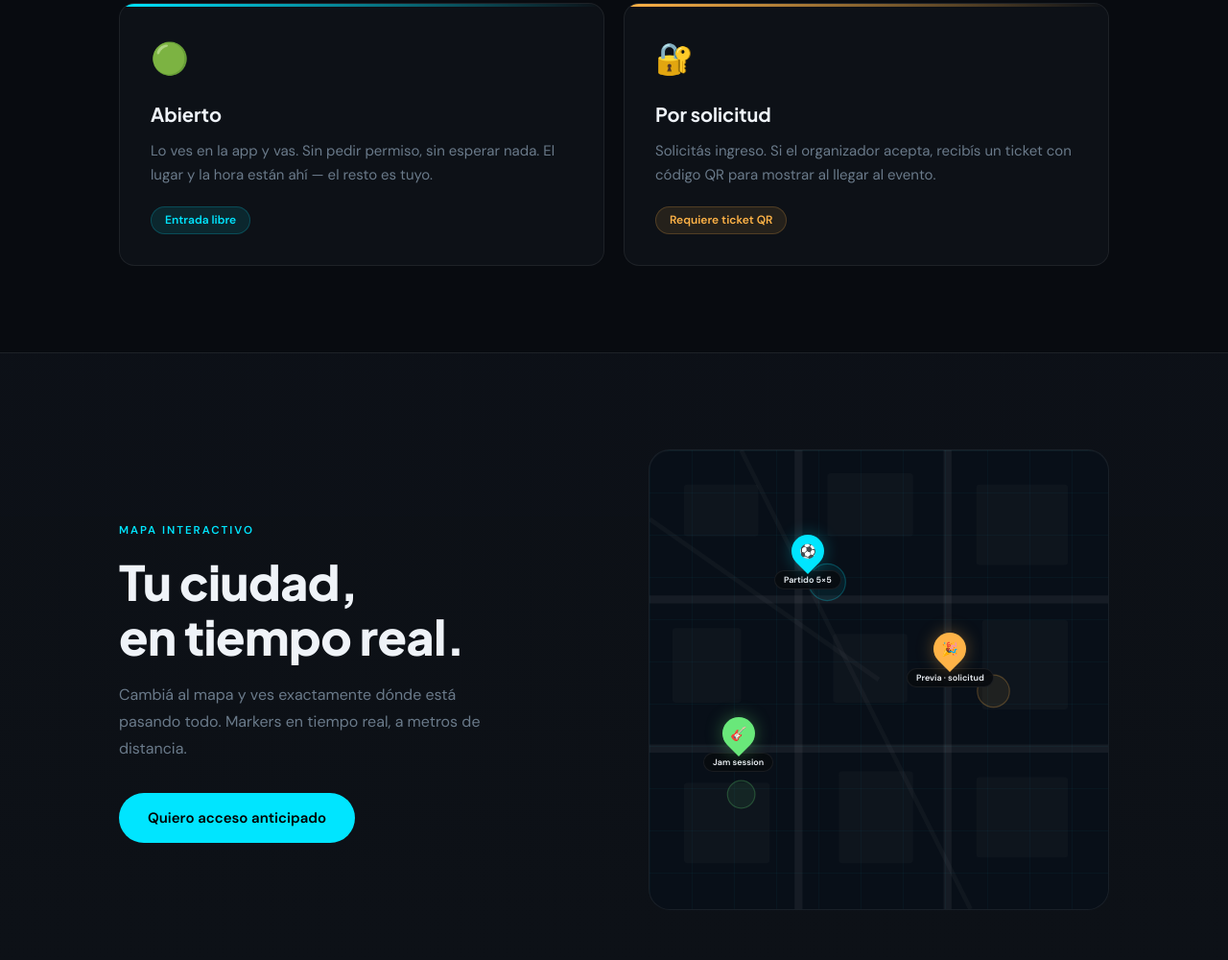
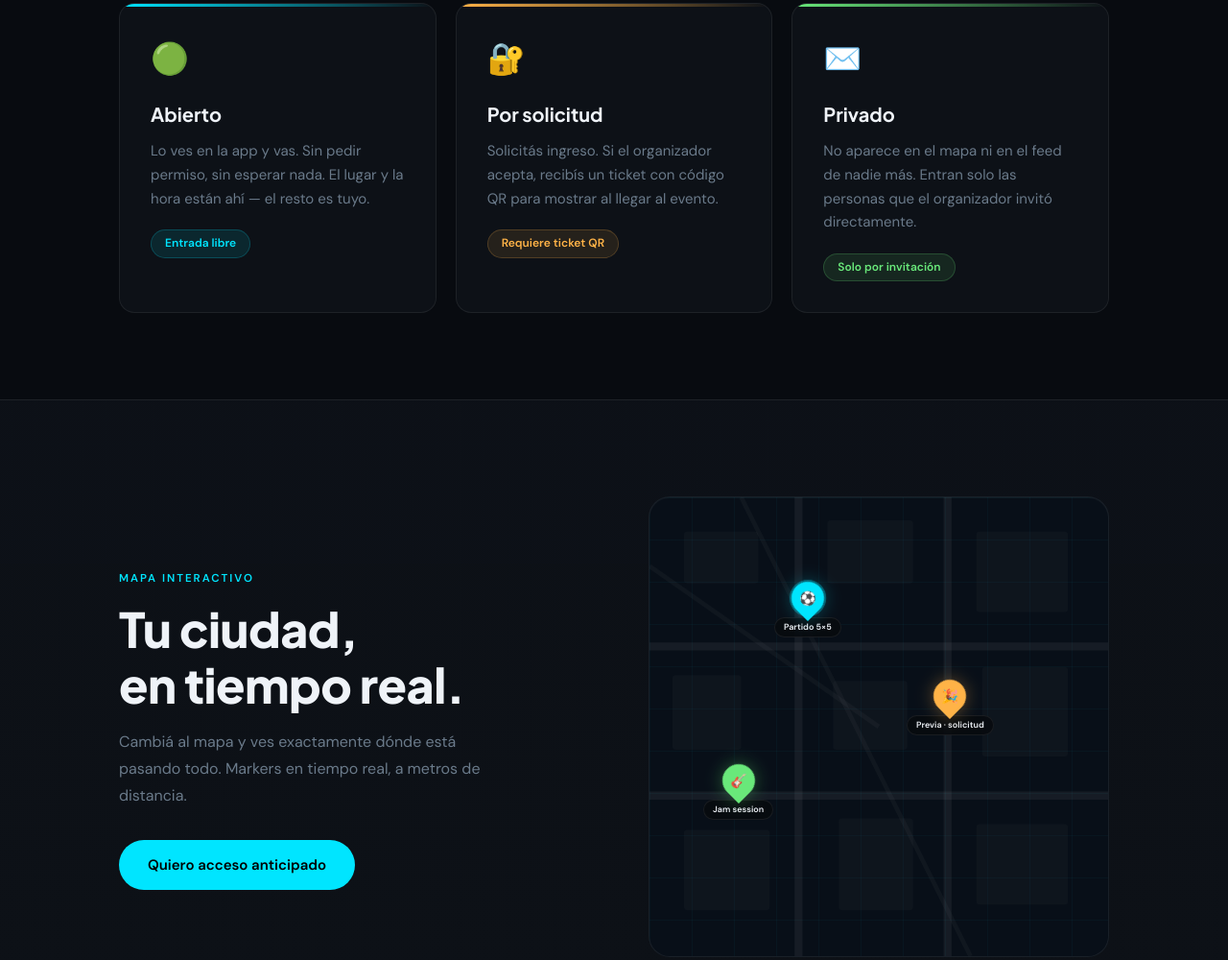
Before and after one commit to NicolasCanut/humans-landing, a plain HTML site: page index.html in a window 1280 px wide. Shown: the part 2330-3330 px from the top of the page at 96% size. Drawn offline with Linux system fonts and the light colour scheme.

Commit message:
Update Humans landing page

```diff
--- a/index.html
+++ b/index.html
@@ -713,10 +713,16 @@
       line-height: 1.65;
     }
 
-    /* TWO TYPES */
+    /* EVENT TYPES */
     .types-grid {
       display: grid;
-      grid-template-columns: 1fr 1fr;
+      /* auto-fit en vez de un fijo 1fr 1fr/1fr 1fr 1fr — mismo patrón que
+         .steps (más arriba): 3 columnas en desktop, se acomoda solo a 2+1
+         en pantallas intermedias según el ancho real disponible, y el
+         media query de mobile de abajo fuerza 1 columna. Así una card
+         nueva (o sacar una) no rompe el layout ni necesita retocar
+         breakpoints a mano. */
+      grid-template-columns: repeat(auto-fit, minmax(240px, 1fr));
       gap: 20px;
     }
 
@@ -742,6 +748,11 @@
       background: rgba(13,17,23,0.98);
     }
 
+    .type-card.priv-type:hover {
+      border-color: rgba(105,232,122,0.25);
+      background: rgba(13,17,23,0.98);
+    }
+
     .type-card::before {
       content:'';
       position:absolute;
@@ -753,6 +764,7 @@
 
     .type-card.open-type::before { background: linear-gradient(90deg, var(--cyan), transparent); }
     .type-card.req-type::before { background: linear-gradient(90deg, #FFB347, transparent); }
+    .type-card.priv-type::before { background: linear-gradient(90deg, #69E87A, transparent); }
 
     .type-icon {
       font-size: 32px;
@@ -791,6 +803,12 @@
       background: rgba(255,179,71,0.1);
       color: #FFB347;
       border: 1px solid rgba(255,179,71,0.2);
+    }
+
+    .priv-type .type-tag {
+      background: rgba(105,232,122,0.1);
+      color: #69E87A;
+      border: 1px solid rgba(105,232,122,0.2);
     }
 
     /* MAP */
@@ -846,7 +864,51 @@
       cursor: pointer;
     }
 
+    /* Antes el halo pulsante era un <circle> de SVG posicionado con
+       cx/cy en el viewBox 400x400 del mapa, mientras el pin es un div
+       HTML posicionado con left/top en px dentro de .map-mock (que es
+       fluido, width:100% + aspect-ratio:1) — dos sistemas de coordenadas
+       distintos sincronizados "a mano" con números aproximados, así que
+       nunca coincidían exactamente y se desalineaban distinto según el
+       tamaño real renderizado. Ahora .pin-wrap es el único origen: el
+       halo es un hijo absoluto centrado en el mismo box que el pin, así
+       que comparten el mismo centro siempre, sin importar breakpoint.
+    */
+    .pin-wrap {
+      position: relative;
+      width: 34px;
+      height: 34px;
+      display: flex;
+      align-items: center;
+      justify-content: center;
+    }
+
+    .pin-halo {
+      position: absolute;
+      top: 50%;
+      left: 50%;
+      width: 34px;
+      height: 34px;
+      border-radius: 50%;
+      background: currentColor;
+      border: 1px solid currentColor;
+      opacity: 0;
+      pointer-events: none;
+      animation: pinHalo 3s ease-out infinite;
+    }
+
+    .pin-halo.c { color: var(--cyan); animation-duration: 3s; }
+    .pin-halo.o { color: #FFB347; animation-duration: 3.5s; }
+    .pin-halo.g { color: #69E87A; animation-duration: 4s; }
+
+    @keyframes pinHalo {
+      0%   { transform: translate(-50%, -50%) scale(.85); opacity: .55; }
+      70%  { opacity: 0; }
+      100% { transform: translate(-50%, -50%) scale(1.8); opacity: 0; }
+    }
+
     .pin {
+      position: relative;
       width: 34px;
       height: 34px;
       border-radius: 50% 50% 50% 0;
@@ -1203,10 +1265,30 @@
       padding: 36px 48px;
       border-top: 1px solid var(--border);
       display: flex;
+      flex-direction: column;
+      gap: 16px;
+    }
+
+    .f-row {
+      display: flex;
       align-items: center;
       justify-content: space-between;
       flex-wrap: wrap;
       gap: 16px;
+      width: 100%;
+    }
+
+    .f-credit {
+      width: 100%;
+      text-align: center;
+      font-size: 12px;
+      color: var(--muted);
+      opacity: .7;
+    }
+
+    .f-credit strong {
+      font-weight: 600;
+      color: var(--muted);
     }
 
     .f-logo {
@@ -1551,9 +1633,12 @@
       .map-inner { padding: 60px 24px; }
 
       footer {
-        flex-direction:column;
         text-align:center;
         padding:28px 24px;
+      }
+
+      .f-row {
+        flex-direction:column;
       }
 
       .f-links {
@@ -1712,7 +1797,7 @@
   <!-- TWO TYPES -->
   <div class="sec" id="tipos" style="padding-top:0">
     <span class="tag-label rv">Tipos de evento</span>
-    <h2 class="rv d1">Abierto o por solicitud.</h2>
+    <h2 class="rv d1">Vos decidís cómo se entra.</h2>
     <p class="sec-sub rv d2">El creador decide cómo manejar el ingreso.</p>
 
     <div class="types-grid">
@@ -1728,6 +1813,13 @@
         <h3>Por solicitud</h3>
         <p>Solicitás ingreso. Si el organizador acepta, recibís un ticket con código QR para mostrar al llegar al evento.</p>
         <span class="type-tag">Requiere ticket QR</span>
+      </div>
+
+      <div class="type-card priv-type rv d2">
+        <div class="type-icon">✉️</div>
+        <h3>Privado</h3>
+        <p>No aparece en el mapa ni en el feed de nadie más. Entran solo las personas que el organizador invitó directamente.</p>
+        <span class="type-tag">Solo por invitación</span>
       </div>
     </div>
   </div>
@@ -1763,34 +1855,29 @@
           <rect x="165" y="280" width="65" height="80" rx="3" fill="rgba(255,255,255,0.025)"/>
           <rect x="285" y="285" width="80" height="70" rx="3" fill="rgba(255,255,255,0.025)"/>
 
-          <circle cx="155" cy="115" r="16" fill="rgba(0,229,255,0.07)" stroke="rgba(0,229,255,0.25)" stroke-width="1">
-            <animate attributeName="r" values="14;24;14" dur="3s" repeatCount="indefinite"/>
-            <animate attributeName="opacity" values=".7;0;.7" dur="3s" repeatCount="indefinite"/>
-          </circle>
-
-          <circle cx="300" cy="210" r="14" fill="rgba(255,179,71,0.07)" stroke="rgba(255,179,71,0.25)" stroke-width="1">
-            <animate attributeName="r" values="12;22;12" dur="3.5s" repeatCount="indefinite"/>
-            <animate attributeName="opacity" values=".7;0;.7" dur="3.5s" repeatCount="indefinite"/>
-          </circle>
-
-          <circle cx="80" cy="300" r="12" fill="rgba(105,232,122,0.07)" stroke="rgba(105,232,122,0.25)" stroke-width="1">
-            <animate attributeName="r" values="10;20;10" dur="4s" repeatCount="indefinite"/>
-            <animate attributeName="opacity" values=".7;0;.7" dur="4s" repeatCount="indefinite"/>
-          </circle>
         </svg>
 
         <div class="map-marker" style="left:130px; top:88px">
+          <div class="pin-wrap">
+            <span class="pin-halo c"></span>
             <div class="pin c"><span class="pin-i">⚽</span></div>
+          </div>
           <span class="pin-lbl">Partido 5×5</span>
         </div>
 
         <div class="map-marker" style="left:268px; top:190px">
+          <div class="pin-wrap">
+            <span class="pin-halo o"></span>
             <div class="pin o"><span class="pin-i">🎉</span></div>
+          </div>
           <span class="pin-lbl">Previa · solicitud</span>
         </div>
 
         <div class="map-marker" style="left:56px; top:278px">
+          <div class="pin-wrap">
+            <span class="pin-halo g"></span>
             <div class="pin g"><span class="pin-i">🎸</span></div>
+          </div>
           <span class="pin-lbl">Jam session</span>
         </div>
       </div>
@@ -1885,6 +1972,7 @@
 
   <!-- FOOTER -->
   <footer>
+    <div class="f-row">
       <span class="f-logo">
         Humans<span class="dot">.</span>
       </span>
@@ -1897,6 +1985,9 @@
         <li><a href="./terminos.html">Términos</a></li>
         <li><a href="mailto:humansapp.oficial@gmail.com" target="_blank">Contacto</a></li>
       </ul>
+    </div>
+
+    <p class="f-credit">Desarrollado por <strong>Nicolás Canut</strong> en Argentina 🇦🇷</p>
   </footer>
 
   <script>
```
Lines whose indentation alone changed are shown as unchanged.
